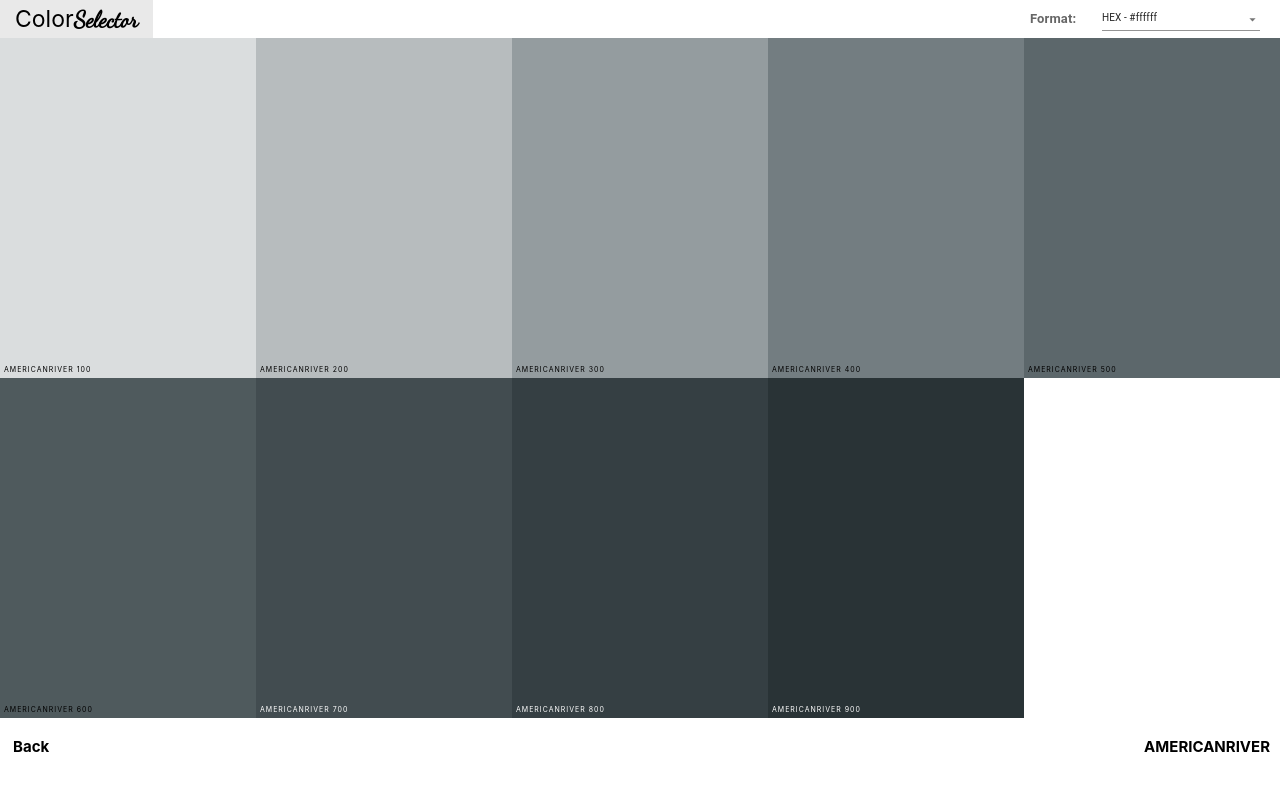
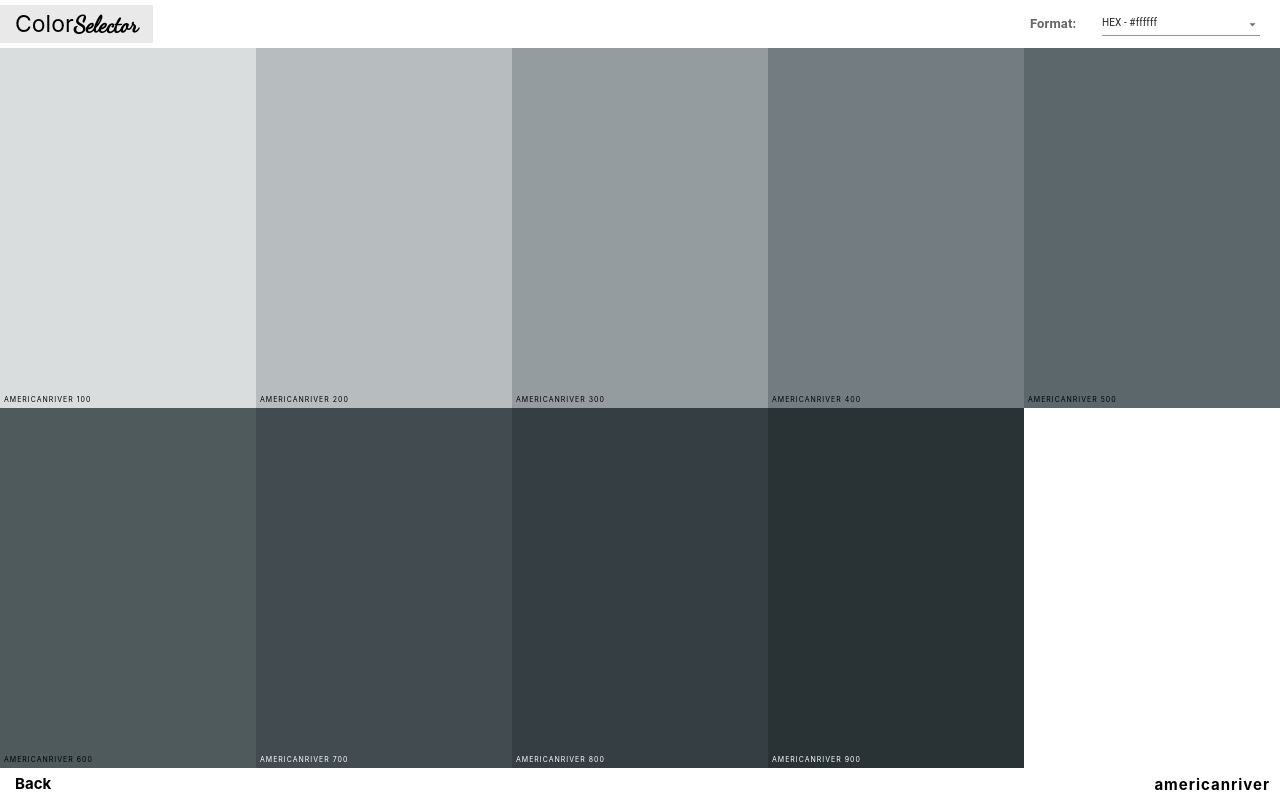
Before and after one commit to chiragtilwani/colorSelector, a React (Create React App) app: page /palette/flat-ui-colors-american/americanriver in a window 1280 px wide. Built offline with nearby package versions, Linux system fonts and the light colour scheme.

Commit message:
add emoji picker

```diff
--- a/package.json
+++ b/package.json
@@ -3,6 +3,7 @@
   "version": "0.1.0",
   "private": true,
   "dependencies": {
+    "@emoji-mart/data": "^1.0.1",
     "@emotion/react": "^11.8.1",
     "@emotion/styled": "^11.8.1",
     "@fortawesome/fontawesome-svg-core": "^6.1.1",
@@ -18,6 +19,8 @@
     "array-move": "^4.0.0",
     "babel-plugin-macros": "^3.1.0",
     "chroma-js": "^2.4.2",
+    "emoji-mart": "^5.0.0",
+    "emoji-picker-react": "^3.5.1",
     "rc-slider": "^9.7.5",
     "react": "^17.0.2",
     "react-color": "^2.19.3",
--- a/src/NewPaletteForm.js
+++ b/src/NewPaletteForm.js
@@ -72,9 +72,9 @@ export default function PersistentDrawerLeft(props) {
   const [color, setColor] = useState("#008080");
   const [clrName, setClrName] = useState("");
   const [colorArray, setColorArray] = useState([]);
-  // const [showModal, setShowModal] = useState(false);
   const [paletteName, setPaletteName] = useState("");
-
+  // const [choosenEmoji, setChoosenEmoji] = useState("")
+  let choosenEmoji;
   const handleDrawerOpen = () => {
     setOpen(true);
   };
@@ -122,12 +122,20 @@ export default function PersistentDrawerLeft(props) {
     );
   });
 
+
+  const addEmoji = (Emoji) => {
+    console.log(Emoji)
+    // setChoosenEmoji(Emoji);
+    choosenEmoji=Emoji
+  }
+
   const savePalette = () => {
+    console.log(choosenEmoji);
     let name = paletteName;
     const newPalette = {
       paletteName: name,
       id: name.toLowerCase().replace(/\s+/g, "-"),
-      emoji: "🍨",
+      emoji: choosenEmoji,
       colors: colorArray,
     };
     return (
@@ -150,9 +158,11 @@ export default function PersistentDrawerLeft(props) {
   };
 
 
+
+
   return (
     <Box sx={{ display: "flex" }}>
-      <NewPaletteNav open={open} AppBar={AppBar} handleDrawerOpen={handleDrawerOpen} navigate={navigate} savePalette={savePalette} paletteName={paletteName} handlePaletteNameChange={handlePaletteNameChange} colorArray={colorArray} />
+      <NewPaletteNav open={open} AppBar={AppBar} handleDrawerOpen={handleDrawerOpen} navigate={navigate} savePalette={savePalette} paletteName={paletteName} handlePaletteNameChange={handlePaletteNameChange} colorArray={colorArray} addEmoji={addEmoji} />
 
       <Drawer
         sx={{
--- a/src/NewPaletteNav.js
+++ b/src/NewPaletteNav.js
@@ -1,4 +1,5 @@
 import * as React from "react";
+// import {useState} from 'react'
 import { Link } from "react-router-dom";
 import CssBaseline from "@mui/material/CssBaseline";
 import Toolbar from "@mui/material/Toolbar";
@@ -12,6 +13,15 @@ function NewPaletteNav(props) {
     const { open, AppBar, handleDrawerOpen, navigate, savePalette, paletteName, handlePaletteNameChange, colorArray } = props
 
 
+    function SetEmojiFunc(Emoji){
+        props.addEmoji(Emoji)
+        // passEmojiToNewPaletteForm()
+    }
+
+    // function passEmojiToNewPaletteForm(){
+    //     console.log(emoji)
+    //     props.addEmoji(emoji)
+    // }
     return (<div>
         <CssBaseline />
         <AppBar position="fixed" open={open} color="default">
@@ -42,7 +52,7 @@ function NewPaletteNav(props) {
                         </Link>
                     </Typography>
                 </div>
-                <SavePaletteForm savePalette={savePalette} navigate={navigate} paletteName={paletteName} handlePaletteNameChange={handlePaletteNameChange} colorArray={colorArray}/>
+                <SavePaletteForm savePalette={savePalette} navigate={navigate} paletteName={paletteName} handlePaletteNameChange={handlePaletteNameChange} colorArray={colorArray} SetEmojiFunc={SetEmojiFunc}/>
             </Toolbar>
         </AppBar>
 
--- a/src/SavePaletteForm.js
+++ b/src/SavePaletteForm.js
@@ -1,4 +1,5 @@
 import * as React from "react";
+import { useState } from 'react'
 import "./styles/NewPaletteForm.css";
 import { ValidatorForm, TextValidator } from "react-material-ui-form-validator";
 import Button from '@mui/material/Button';
@@ -8,11 +9,13 @@ import DialogContent from '@mui/material/DialogContent';
 import DialogContentText from '@mui/material/DialogContentText';
 import DialogTitle from '@mui/material/DialogTitle';
 import './styles/SavePaletteForm.css'
+import Picker from 'emoji-picker-react';
 
 function SavePaletteForm(props) {
     const { savePalette, navigate, paletteName, handlePaletteNameChange, colorArray } = props
-
     const [open, setOpen] = React.useState(false);
+    // const [chosenEmoji, setChosenEmoji] = useState(null);
+    const [showEmojiModal, setShowEmojiModal] = useState(false);
 
     const handleClickOpen = () => {
         setOpen(true);
@@ -21,17 +24,40 @@ function SavePaletteForm(props) {
     const handleClose = () => {
         setOpen(false);
     };
+
+    const onEmojiClick = (event, emojiObject) => {
+        // setChosenEmoji(emojiObject);
+
+        setShowEmojiModal(false);
+        props.SetEmojiFunc(emojiObject.emoji)
+        console.log(emojiObject.emoji);
+        savePalette();
+    };
+
+    const handleShowEmojiClick = () => {
+        setShowEmojiModal(true);
+        setOpen(false);
+    }
+    function closeEmojiModal(){
+        setShowEmojiModal(false);
+    }
     return (
         <div >
+            {showEmojiModal ? <Dialog open={showEmojiModal} onClose={closeEmojiModal}>
+                <DialogTitle className='emoji-dialog-title'>Choose A Palette Emoji</DialogTitle>
+
+                <Picker onEmojiClick={onEmojiClick} />
+            </Dialog> : null}
+
             <Dialog open={open} onClose={handleClose} className='dialog'>
-                <DialogTitle className='dialog-title'>Palette Name</DialogTitle>
+                <DialogTitle className='dialog-title'>Choose A Palette Name</DialogTitle>
                 <DialogContent className='dialog-content'>
                     <DialogContentText className='dialog-content-text'>
-                        Please enter name for your palette. Make sure it's unique !
+                        Please the name for your palette. Make sure it's unique !
                     </DialogContentText>
 
                 </DialogContent>
-                <ValidatorForm onSubmit={savePalette} >
+                <ValidatorForm onSubmit={handleShowEmojiClick} >
                     <TextValidator
                         label="Palette Name"
                         value={paletteName}
@@ -45,11 +71,11 @@ function SavePaletteForm(props) {
                         margin="dense"
                         id="name"
                         variant="standard"
-                        style={{margin:'0 1rem 0 2.7rem',width:'85%'}}
+                        style={{ margin: '0 1rem 0 2.7rem', width: '85%' }}
                     />
                     <DialogActions>
                         <Button onClick={handleClose} className="dialog-btn">Cancel</Button>
-                        <Button type="submit" className="dialog-btn">Save</Button>
+                        <Button type="submit" className="dialog-btn">Choose Emoji</Button>
                     </DialogActions>
                 </ValidatorForm>
             </Dialog>
@@ -81,4 +107,4 @@ function SavePaletteForm(props) {
     )
 }
 
-export default SavePaletteForm
+export default SavePaletteForm;
--- a/src/styles/NavBar.css
+++ b/src/styles/NavBar.css
@@ -3,6 +3,7 @@
 .header {
   display: flex;
   justify-content: space-between;
+  height: 6%;
 }
 
 .slider-container {
--- a/src/styles/Palette.css
+++ b/src/styles/Palette.css
@@ -3,7 +3,7 @@
   overflow: hidden;
 }
 .palette-colors {
-  height: 87%;
+  height:90%;
   display: flex;
   flex-direction: row;
   flex-wrap: wrap;
@@ -15,20 +15,25 @@
 
 .footer {
   font-size: 1.5rem;
+  display: flex;
+  align-items: center;
+  justify-content:space-between;
   font-weight: bold;
   width: 100%;
+  height:4%;
 }
 
 .back-btn{
-    float :left;
-    margin-left:1rem;
+    display:flex;
+    align-items:center;
     color:black;
     text-decoration: none;
-    text-align: center;
-    height: 100%;
+    justify-content:center;
+    height: 90%;
     padding:0 1rem;
     border-radius:1.2rem;
     margin:.1rem;
+    margin-left:.5rem;
 }
 
 .back-btn:hover{
--- a/src/styles/SavePaletteForm.css
+++ b/src/styles/SavePaletteForm.css
@@ -18,3 +18,7 @@
 .dialog-btn:hover{
     background-color:#4d95dc2e !important;
 }
+
+.emoji-picker{
+    position: absolute !important;
+}
--- a/src/styles/singleColorPalette.css
+++ b/src/styles/singleColorPalette.css
@@ -6,32 +6,33 @@
 
 .singleColorPalette-colorContainer{
     width:100%;
-    height:85vh;
+    height:90%;
     display: flex;
     flex-direction: row;
     flex-wrap: wrap;
 }
 
 .singleColorPalette-footer{
-    height:7vh;
-    padding :0 1rem 0 1rem;
-    font-size:1.3rem;
-    display:flex;
-    justify-content:space-between;
-    align-items:center;
+    font-size: 1.5rem;
+  display: flex;
+  align-items: center;
+  justify-content:space-between;
+  font-weight: bold;
+  width: 100%;
+  height:4%;
 }
 
 .singleColorPalette-backBtn{
+    display:flex;
+    align-items:center;
     color:black;
     text-decoration: none;
-    width:4rem;
-    padding:.2rem;
-    color:black;
-    text-decoration: none;
+    justify-content:center;
+    height: 90%;
+    padding:0 1rem;
     border-radius:1.2rem;
     margin:.1rem;
-    font-weight:bolder;
-    font-size:1.5rem
+    margin-left:.5rem;
 }
 
 .singleColorPalette-backBtn:hover{
@@ -40,7 +41,7 @@
 }
 
 .colorID{
-    font-size: 1.5rem;
-    font-weight: bolder;
-    text-transform: uppercase;
+    float: right;
+  margin-right: 1rem;
+  letter-spacing: 0.1rem;
 }
```
Also changed, not shown: 1 other file (tests, documents, lock files or other folders).
